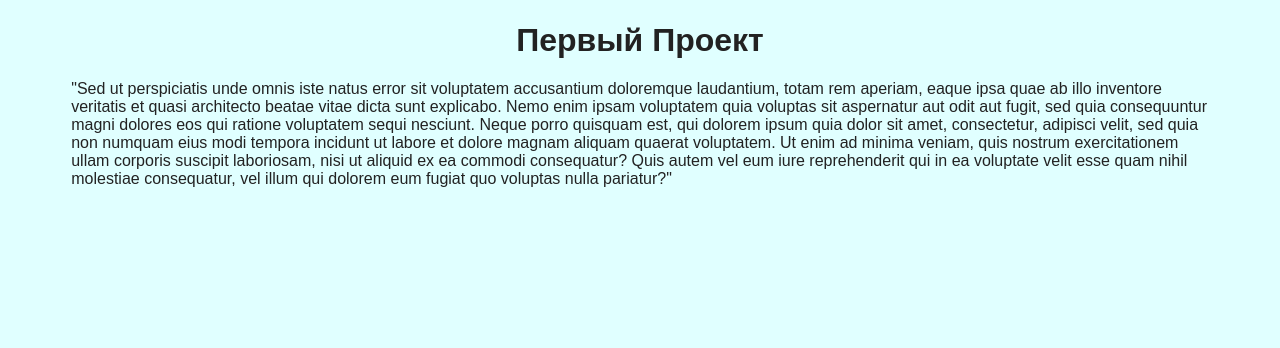
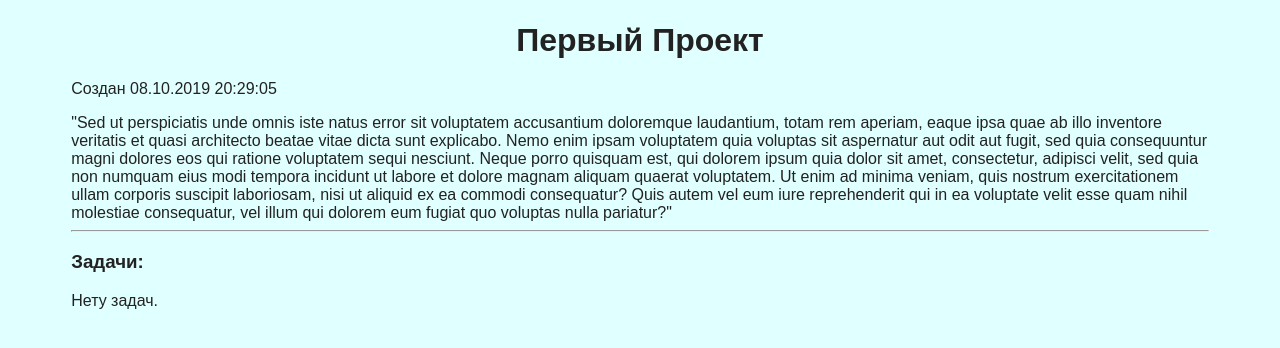
Before and after one commit to karamoldoevee/issue_tracker_51, a Django app: page /project/2/ in a window 1280 px wide. Shown: the part 38-386 px from the top of the page. Run offline with Django 3.2, Linux system fonts and the light colour scheme; data comes from the database, SQL or seed files in the repository.

Commit message:
Добавлен список задач при выводе проектов(нужно дополнить)

```diff
--- a/source/webapp/templates/project/project.html
+++ b/source/webapp/templates/project/project.html
@@ -10,5 +10,23 @@
 
 {% block content %}
     <h1>{{ project.name }}</h1>
+    <p>Создан {{ project.created_at|date:'d.m.Y H:i:s' }}</p>
     <div class="pre">{{ project.description }}</div>
+    <hr/>
+    <h3>Задачи:</h3>
+    {% if is_paginated %}
+        {% include 'partial/pagination.html' %}
+    {% endif %}
+    <div class="issue-list">
+        {% for issue in issues %}
+            <div class="issue">
+                <p>{{ issue.name }} создана {{ issue.created_at|date:'d.m.Y H:i:s' }}</p>
+            </div>
+        {% empty %}
+            <p>Нету задач.</p>
+        {% endfor %}
+    </div>
+    {% if is_paginated %}
+        {% include 'partial/pagination.html' %}
+    {% endif %}
 {% endblock %}
```
